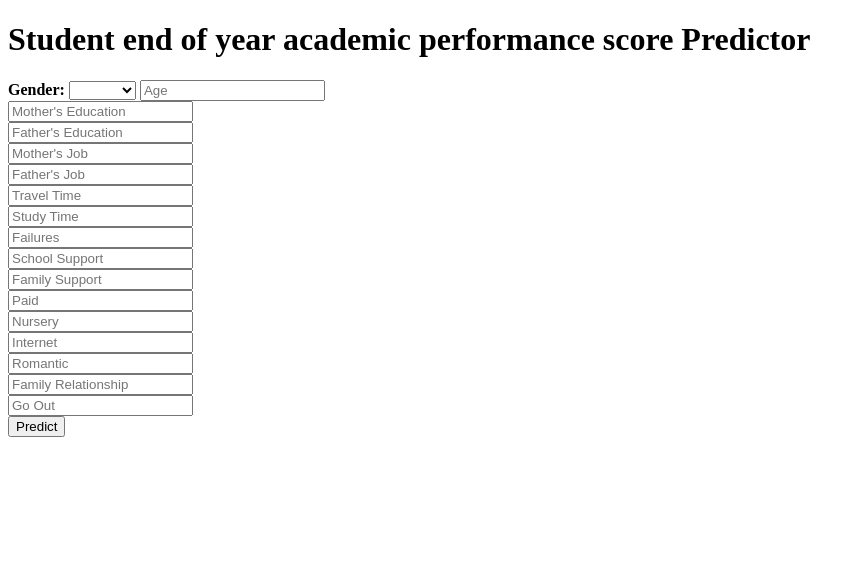
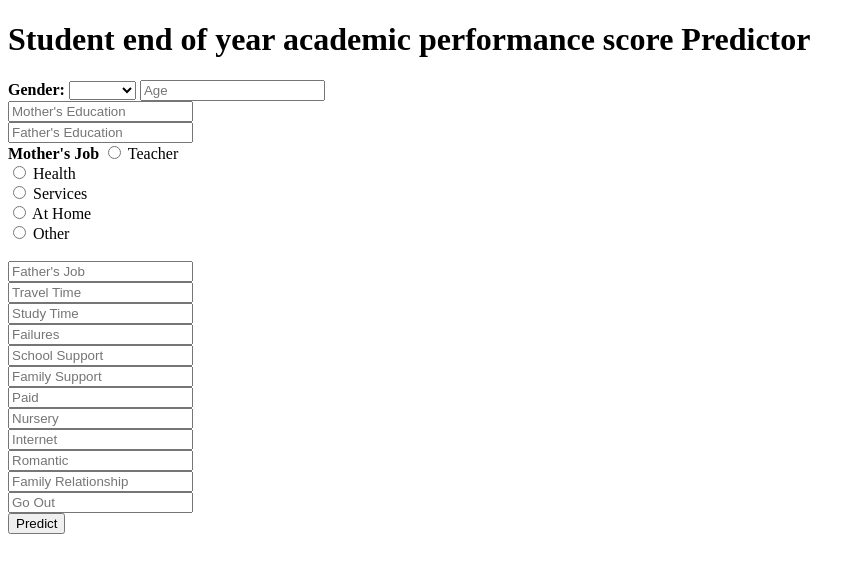
Before and after one commit to Mulugeek/mystudentsmlmodel, a Flask app: page / in a window 1280 px wide. Shown: the top 573 px of the page, without its empty margins (0-865 px from the left). Run offline with Flask 2, Linux system fonts and the light colour scheme; parts of the project's set-up code (start-up, migrations or seed data) failed here and were passed over.

Commit message:
Update index.html

```diff
--- a/templates/index.html
+++ b/templates/index.html
@@ -25,7 +25,16 @@
         <input name="age" placeholder="Age" required="required"/><br>
         <input name="Medu" placeholder="Mother's Education" required="required"/><br>
         <input name="Fedu" placeholder="Father's Education" required="required"/><br>
-        <input name="Mjob" placeholder="Mother's Job" required="required"/><br>
+       <tr>
+  <td><strong>Mother's Job</strong></td>
+  <td>
+    <label><input type="radio" name="Mjob" value="0" required> Teacher</label><br>
+    <label><input type="radio" name="Mjob" value="1" required> Health</label><br>
+    <label><input type="radio" name="Mjob" value="2" required> Services</label><br>
+    <label><input type="radio" name="Mjob" value="3" required> At Home</label><br>
+    <label><input type="radio" name="Mjob" value="4" required> Other</label><br>
+  </td>
+</tr><br>
         <input name="Fjob" placeholder="Father's Job" required="required"/><br>
         <input name="traveltime" placeholder="Travel Time" required="required"/><br>
         <input name="studytime" placeholder="Study Time" required="required"/><br>
```
